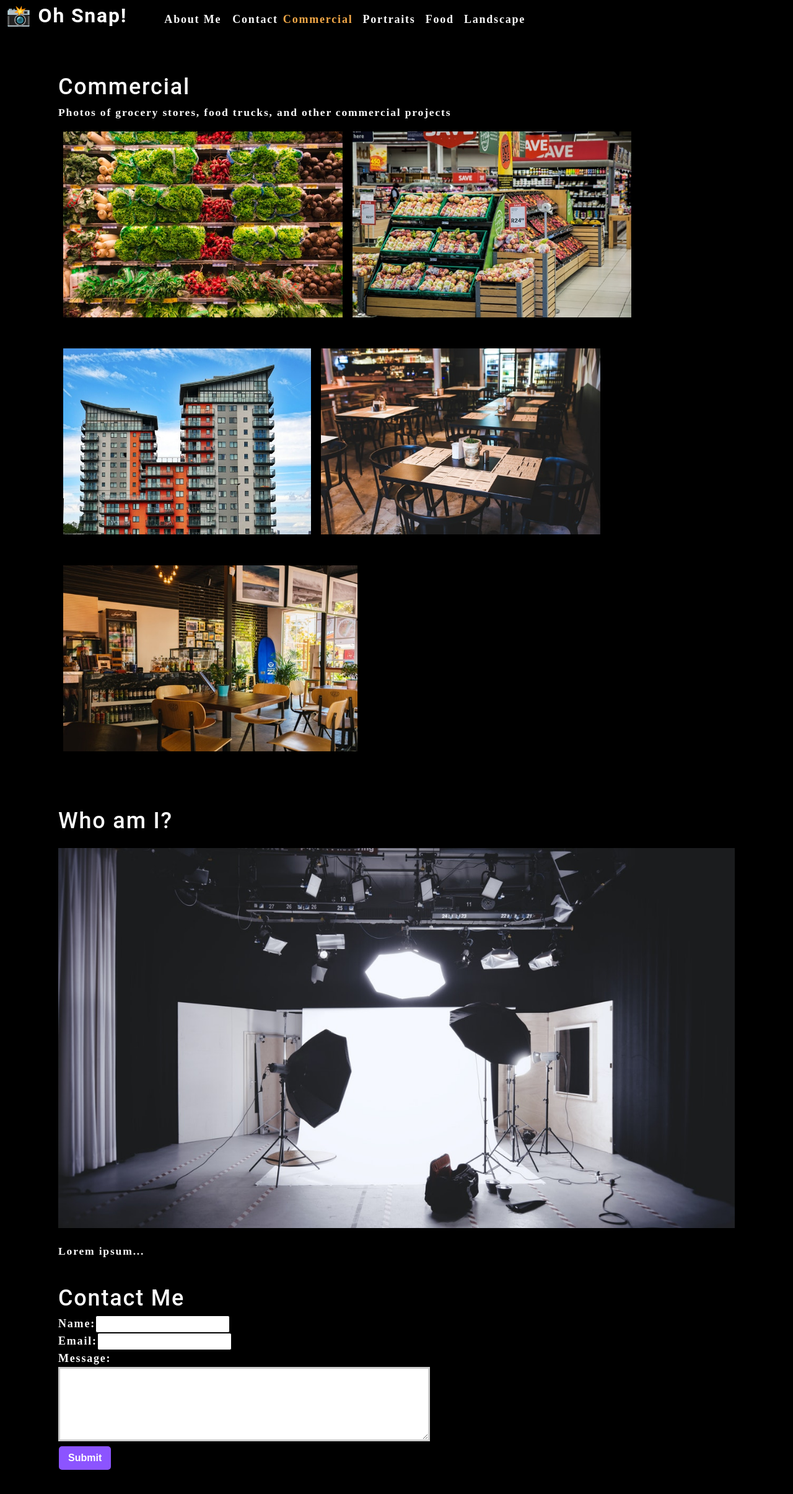
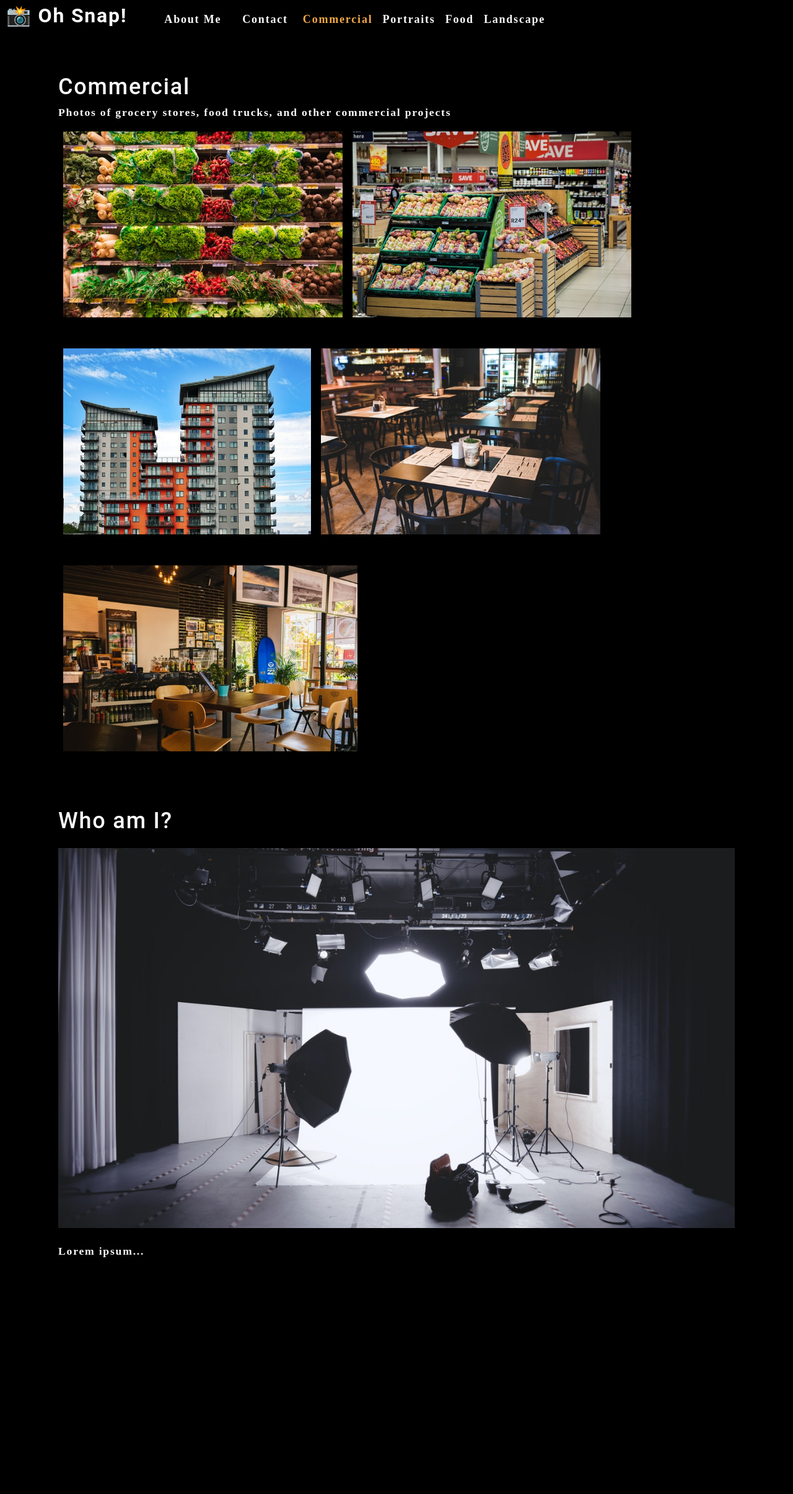
Before and after one commit to Boywondr84/Photo-Port, a React (Create React App) app: page / in a window 1280 px wide. Shown: the top 2410 px of the page at 62% size. After the commit the page ends 2122 px from the top, so only its background shows below. Built offline with nearby package versions, Linux system fonts and the light colour scheme.

Commit message:
added props to nav component to render contact form on contact click

```diff
--- a/src/App.js
+++ b/src/App.js
@@ -8,6 +8,7 @@
 
 
 function App() {
+  const [contactSelected, setContactSelected] = useState(false);
   const [categories] = useState([
     {
       name: "commercial",
@@ -33,11 +34,18 @@
         categories={categories}
         setCurrentCategory={setCurrentCategory}
         currentCategory={currentCategory}
+        contactSelected={contactSelected}
+        setContactSelected={setContactSelected}
       ></Nav>
       <main>
-        <Gallery currentCategory={currentCategory} />
-        <About />
-        <ContactForm />
+        {!contactSelected ? (
+          <>
+            <Gallery currentCategory={currentCategory}></Gallery>
+            <About></About>
+          </>
+        ) : (
+          <ContactForm />
+        )}
       </main>
     </div>);
 }
--- a/src/components/Contact/index.js
+++ b/src/components/Contact/index.js
@@ -1,11 +1,29 @@
 import React, { useState } from 'react';
+import { validateEmail } from '../../utils/helpers';
 
 const ContactForm = () => {
 
-    const [ formState, setFormState ] = useState({ name: '', email: '', message: ''});
+    const [errorMessage, setErrorMessage] = useState('');
+    const [formState, setFormState] = useState({ name: '', email: '', message: '' });
     const { name, email, message } = formState;
     function handleChange(e) {
-        setFormState({...formState, [e.target.name]: e.target.value });
+        if (e.target.name === 'email') {
+            const isValid = validateEmail(e.target.value);
+            console.log(isValid);
+            if (!isValid) {
+                setErrorMessage('');
+            } else {
+                if (!e.target.value.length) {
+                    setErrorMessage(`${e.target.name} is required`);
+                } else {
+                    setErrorMessage('');
+                }
+                // console.log('errorMessage', errorMessage);
+            }
+        }
+        if (!errorMessage) {
+            setFormState({ ...formState, [e.target.name]: e.target.value });
+        }
     }
     // console.log(formState);
 
@@ -20,15 +38,21 @@
             <form id="contact-form" onSubmit={handleSubmit}>
                 <div>
                     <label htmlFor="name">Name:</label>
-                <input type="text" defaultValue={name} onChange={handleChange} name="name" />
+                    <input type="text" defaultValue={name} onBlur={handleChange} name="name" />
                 </div>
                 <div>
                     <label htmlFor="email">Email:</label>
-                <input type="email" defaultValue={email} onChange={handleChange} name="email" />
+                    <input type="email" defaultValue={email} onBlur={handleChange} name="email" />
                 </div>
                 <div>
                     <label htmlFor="message">Message:</label>
-                <textarea name="message" defaultValue={message} onChange={handleChange} rows="5" />
+                    <textarea name="message" defaultValue={message} onBlur={handleChange} rows="5" />
+                {/* </div> */}
+                {errorMessage && (
+                    <div>
+                        <p className="error-text">{errorMessage}</p>
+                    </div>
+                )}
                 </div>
                 <button type="submit">Submit</button>
             </form>
--- a/src/components/Nav/index.js
+++ b/src/components/Nav/index.js
@@ -1,12 +1,15 @@
 import React, { useEffect } from 'react';
 import { capitalizeFirstLetter } from '../../utils/helpers';
+
 
 function Nav(props) {
 
     const {
         categories = [],
         setCurrentCategory,
-        currentCategory
+        currentCategory,
+        setContactSelected,
+        contactSelected
     } = props;
 
     useEffect(() => {
@@ -16,25 +19,28 @@
         return (
             <header className="flex-row px-1">
                 <h2>
-                    <a data-testid="link" href="/">
+                    <a data-testid="link" href="/" >
                         <span role="img" aria-label="camera"> {""} 📸 </span> Oh Snap!
                     </a>
                 </h2>
                 <nav>
                     <ul className="flex-row">
                         <li className="mx-2">
-                            <a data-testid="about" href="#about">
+                            <a data-testid="about" href="#about" onClick={() => setContactSelected(false)}>
                                 About Me
                             </a>
                         </li>
-                        <li>
-                            <span>Contact</span>
+                        <li className={`mx-2 ${contactSelected && 'navActive'}`}>
+                            <span onClick={() => setContactSelected(true)}>Contact</span>
                         </li>
                         {categories.map((category) => (
-                            <li className={`mx-1 ${currentCategory.name === category.name && 'navActive'
+                            <li className={`mx-1 ${currentCategory.name === category.name && !contactSelected && 'navActive'
                                 }`}
                                 key={category.name}>
-                                <span onClick={() => { setCurrentCategory(category) }} >
+                                <span onClick={() => {
+                                setCurrentCategory(category);
+                                setContactSelected(false);
+                                }} >
                                     {capitalizeFirstLetter(category.name)}
                                     {/* {category.name} */}
                                 </span>
```
Lines whose indentation alone changed are shown as unchanged.
